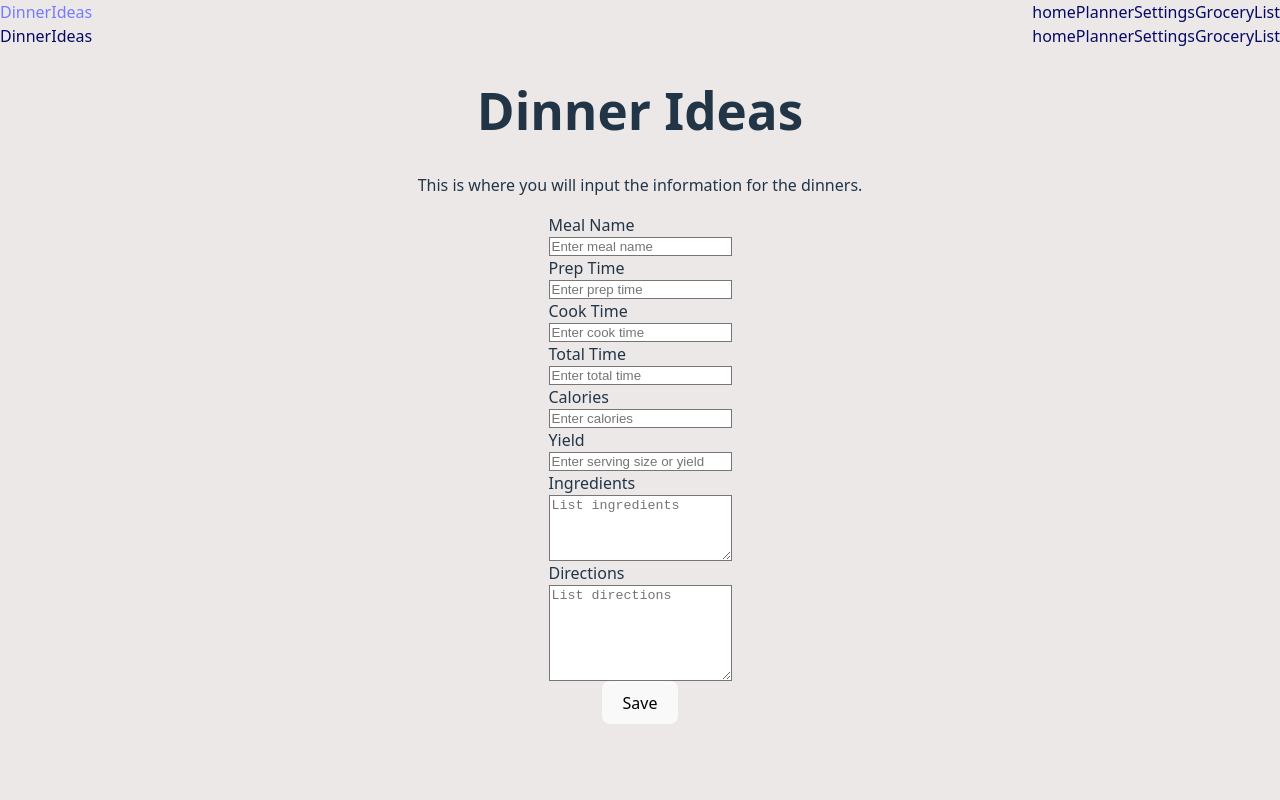
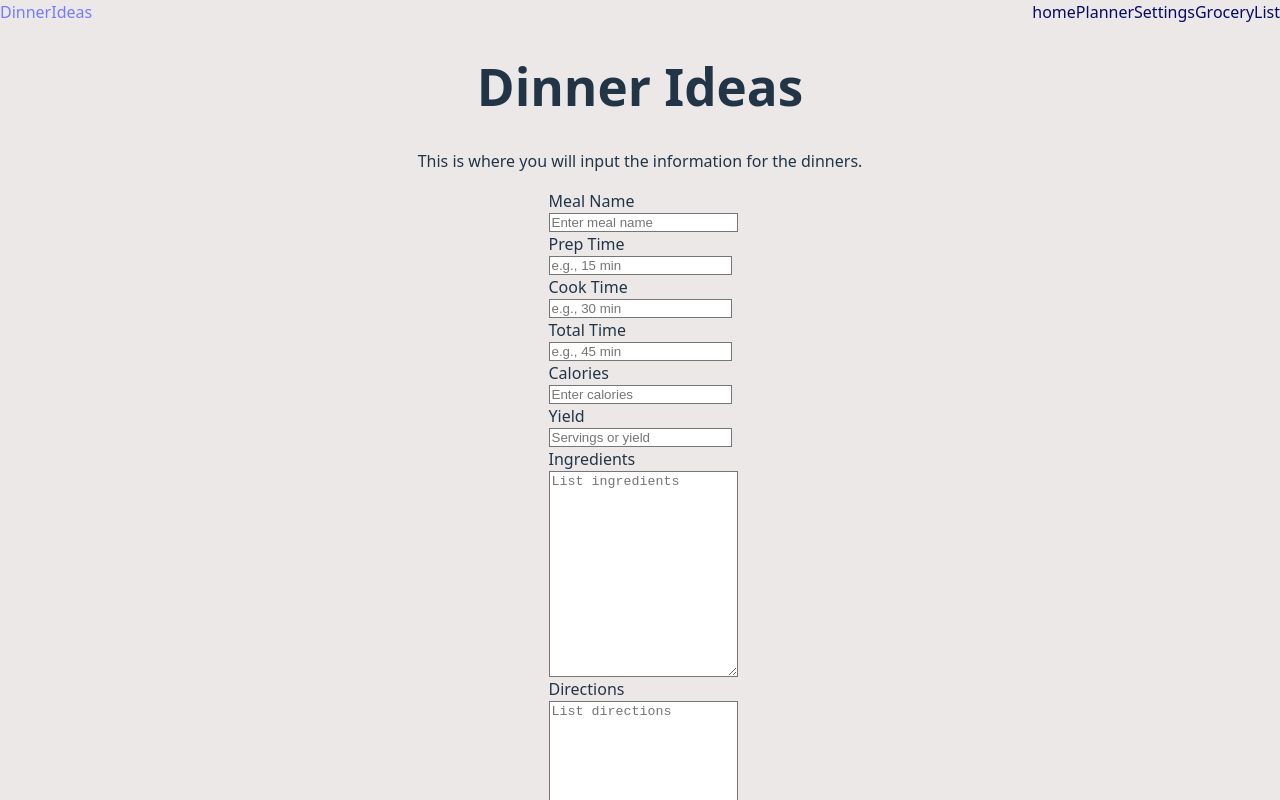
Before and after one commit to james3roberts/dinner-ideas, a React (Vite) app in the folder dinner-ideas/: page /DinnerIdeas in a window 1280 px wide. Shown: the top 800 px of the page. Built offline with nearby package versions, Linux system fonts and the light colour scheme.

Commit message:
just some quick styling and fixed some duplicate code.

```diff
--- a/dinner-ideas/src/App.tsx
+++ b/dinner-ideas/src/App.tsx
@@ -1,6 +1,6 @@
 // src/App.tsx
 import { BrowserRouter as Router, Routes, Route } from 'react-router-dom';
-import Home from './pages/home';
+
 import HomePage from './pages/HomePage';
 import Planner from './pages/Planner';
 import GroceryList from './pages/GroceryList';
--- a/dinner-ideas/src/components/Layout.tsx
+++ b/dinner-ideas/src/components/Layout.tsx
@@ -9,10 +9,7 @@ function Layout({ children }: LayoutProps) {
     <>
       <Navbar />
       <div className="px-4 py-8">
-        <div className="w-full max-w-2xl bg-white p-8 rounded-lg shadow-md mx-auto">
-          {children}
-          {children}
-        </div>
+        <div className="w-full max-w-2xl bg-white p-8 rounded-lg shadow-md mx-auto">{children}</div>
       </div>
     </>
   );
--- a/dinner-ideas/src/pages/DinnerIdeas.tsx
+++ b/dinner-ideas/src/pages/DinnerIdeas.tsx
@@ -1,11 +1,8 @@
-import Navbar from '../components/Navbar';
 import Layout from '../components/Layout';
 
 function DinnerIdeas() {
   return (
     <Layout>
-      <>
-        <Navbar />
       <div className="bg-gray-100 min-h-screen flex flex-col items-center py-8">
         <div className="text-center mb-8">
           <h1 className="text-5xl font-bold mb-4">Dinner Ideas</h1>
@@ -14,74 +11,74 @@ function DinnerIdeas() {
         <div className="px-4 py-8">
           {/* CENTERED FORM */}
           <div className="w-full max-w-2xl bg-white p-8 rounded-lg shadow-md mx-auto">
-              <form className="flex flex-col space-y-4">
+            <form className="flex flex-col space-y-6">
               {/* Meal Name */}
               <div className="flex flex-col">
                 <label className="mb-1 font-semibold">Meal Name</label>
                 <input
                   type="text"
-                    className="border border-gray-300 p-2 rounded"
+                  className="border border-gray-300 p-2 rounded-lg w-full"
                   placeholder="Enter meal name"
                 />
               </div>
 
-                {/* Prep Time */}
+              {/* Time Info Section (2 Columns on Small Screens, 3 on Medium Screens) */}
+              <div className="grid grid-cols-1 sm:grid-cols-2 md:grid-cols-3 gap-4">
                 <div className="flex flex-col">
                   <label className="mb-1 font-semibold">Prep Time</label>
                   <input
                     type="text"
-                    className="border border-gray-300 p-2 rounded"
-                    placeholder="Enter prep time"
+                    className="border border-gray-300 p-2 rounded-lg"
+                    placeholder="e.g., 15 min"
                   />
                 </div>
 
-                {/* Cook Time */}
                 <div className="flex flex-col">
                   <label className="mb-1 font-semibold">Cook Time</label>
                   <input
                     type="text"
-                    className="border border-gray-300 p-2 rounded"
-                    placeholder="Enter cook time"
+                    className="border border-gray-300 p-2 rounded-lg"
+                    placeholder="e.g., 30 min"
                   />
                 </div>
 
-                {/* Total Time */}
                 <div className="flex flex-col">
                   <label className="mb-1 font-semibold">Total Time</label>
                   <input
                     type="text"
-                    className="border border-gray-300 p-2 rounded"
-                    placeholder="Enter total time"
+                    className="border border-gray-300 p-2 rounded-lg"
+                    placeholder="e.g., 45 min"
                   />
                 </div>
+              </div>
 
-                {/* Calories */}
+              {/* Nutrition Info Section (Always 2 Columns) */}
+              <div className="grid grid-cols-1 sm:grid-cols-2 gap-4">
                 <div className="flex flex-col">
                   <label className="mb-1 font-semibold">Calories</label>
                   <input
                     type="number"
-                    className="border border-gray-300 p-2 rounded"
+                    className="border border-gray-300 p-2 rounded-lg"
                     placeholder="Enter calories"
                   />
                 </div>
 
-                {/* Yield */}
                 <div className="flex flex-col">
                   <label className="mb-1 font-semibold">Yield</label>
                   <input
                     type="number"
-                    className="border border-gray-300 p-2 rounded"
-                    placeholder="Enter serving size or yield"
+                    className="border border-gray-300 p-2 rounded-lg"
+                    placeholder="Servings or yield"
                   />
+                </div>
               </div>
 
               {/* Ingredients */}
               <div className="flex flex-col">
                 <label className="mb-1 font-semibold">Ingredients</label>
                 <textarea
-                    className="border border-gray-300 p-2 rounded"
+                  className="border border-gray-300 p-3 rounded-lg min-h-[200px] w-full"
                   placeholder="List ingredients"
-                    rows={4}
                 />
               </div>
 
@@ -89,17 +86,16 @@ function DinnerIdeas() {
               <div className="flex flex-col">
                 <label className="mb-1 font-semibold">Directions</label>
                 <textarea
-                    className="border border-gray-300 p-2 rounded"
+                  className="border border-gray-300 p-3 rounded-lg min-h-[300px] w-full"
                   placeholder="List directions"
-                    rows={6}
                 />
               </div>
 
               {/* Save Button */}
-                <div className="flex justify-center pt-4">
+              <div className="flex justify-center pt-6">
                 <button
                   type="submit"
-                    className="bg-blue-600 hover:bg-blue-700 text-white font-bold py-2 px-6 rounded"
+                  className="bg-blue-600 hover:bg-blue-700 text-white font-bold py-3 px-8 rounded-lg"
                 >
                   Save
                 </button>
@@ -108,7 +104,6 @@ function DinnerIdeas() {
           </div>
         </div>
       </div>
-      </>
     </Layout>
   );
 }
--- a/dinner-ideas/src/pages/home.tsx
+++ /dev/null
@@ -1,18 +0,0 @@
-// src/pages/Home.tsx
-import Navbar from '../components/Navbar';
-
-function Home() {
-  return (
-    <>
-      <Navbar />
-      <div className="flex flex-col items-center justify-center min-h-screen bg-gradient-to-r from-blue-500 to-purple-600">
-        <h1 className="text-5xl font-bold text-white mb-4">This is the home page. </h1>
-        <p className="text-lg text-white">
-          This is where everything will have a quick descripton of what is what!
-        </p>
-      </div>
-    </>
-  );
-}
-
-export default Home;
```
Lines whose indentation alone changed are shown as unchanged.
